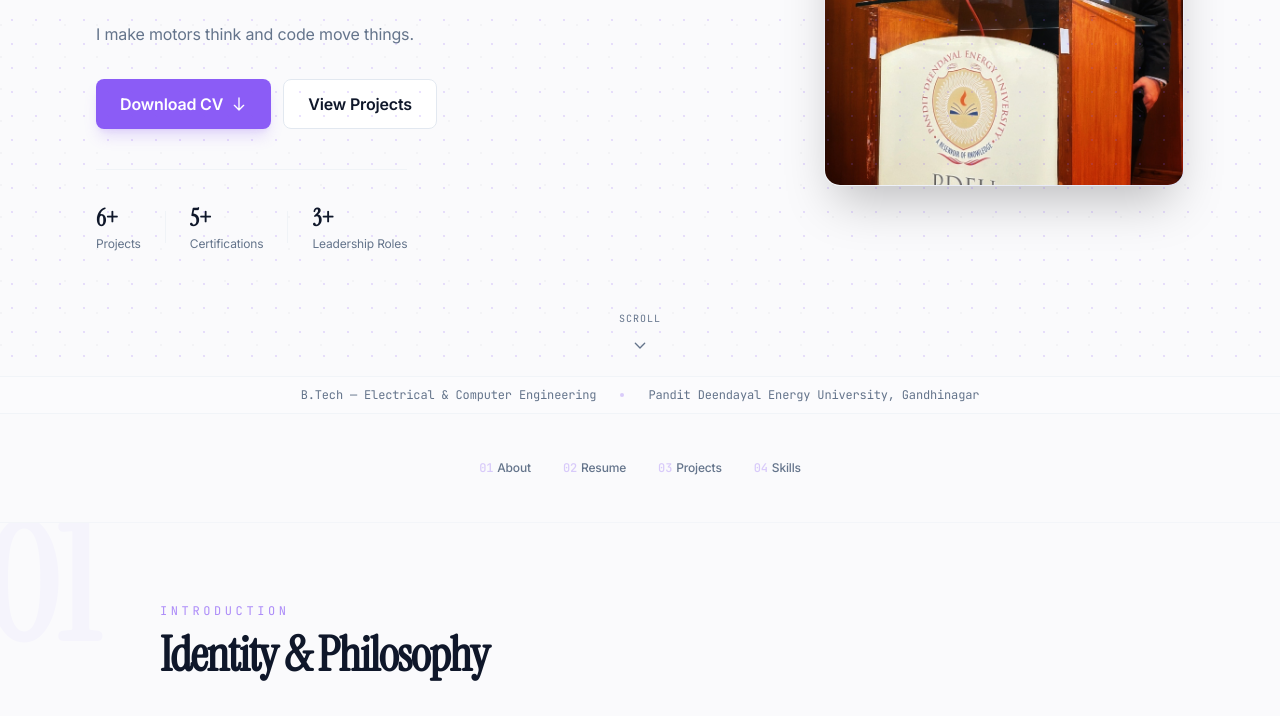
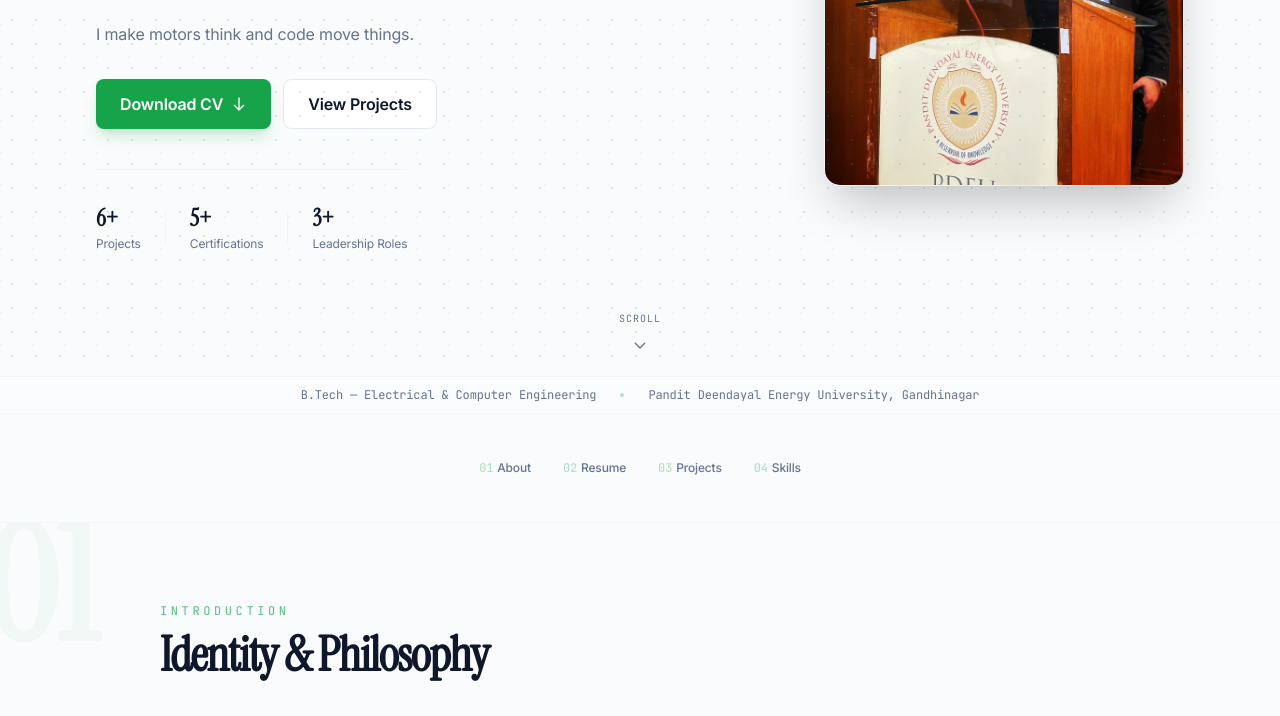
Before and after one commit to Gunraaj/Gunraaj.github.io, an Astro site: page / in a window 1280 px wide. Shown: the part 424-1140 px from the top of the page. Built offline with nearby package versions, Linux system fonts and the light colour scheme; Astro itself is replaced by a stand-in of ours.

Commit message:
revert: restore original green color scheme

```diff
--- a/src/components/SkillMatrix.astro
+++ b/src/components/SkillMatrix.astro
@@ -92,11 +92,11 @@ function getLeadershipIcon(name: string): string {
   <div class="ticker-wrapper" data-ticker>
     <div class="ticker-track">
       {doubleTechnical.map((skill) => (
-        <div class="flex items-center gap-3 px-5 py-2.5 rounded-full border border-border/40 bg-surface/60 hover:bg-surface hover:border-primary/50 transition-colors group cursor-default whitespace-nowrap shadow-sm hover:shadow-[0_0_20px_rgba(139,92,246,0.15)]">
-           <div class="w-6 h-6 rounded bg-background flex items-center justify-center border border-primary/30 text-primary group-hover:text-primary transition-colors shadow-[0_0_10px_rgba(139,92,246,0.2)]">
+        <div class="flex items-center gap-3 px-5 py-2.5 rounded-full border border-border/40 bg-surface/60 hover:bg-surface hover:border-primary/50 transition-colors group cursor-default whitespace-nowrap shadow-sm hover:shadow-[0_0_20px_rgba(34,197,94,0.15)]">
+           <div class="w-6 h-6 rounded bg-background flex items-center justify-center border border-primary/30 text-primary group-hover:text-primary transition-colors shadow-[0_0_10px_rgba(34,197,94,0.2)]">
             <Fragment set:html={getTechIcon(skill.name)} />
           </div>
-          <span class="text-sm font-display font-medium text-heading group-hover:text-primary transition-all duration-300 group-hover:[text-shadow:0_0_12px_rgba(139,92,246,0.6)]">{skill.name}</span>
+          <span class="text-sm font-display font-medium text-heading group-hover:text-primary transition-all duration-300 group-hover:[text-shadow:0_0_12px_rgba(34,197,94,0.6)]">{skill.name}</span>
           <span class="text-[10px] font-mono text-muted uppercase tracking-wider pl-3 ml-1 border-l border-border/60">{skill.details}</span>
         </div>
       ))}
@@ -107,11 +107,11 @@ function getLeadershipIcon(name: string): string {
   <div class="ticker-wrapper" data-ticker>
     <div class="ticker-track reverse">
       {doubleCreative.map((skill) => (
-        <div class="flex items-center gap-3 px-5 py-2.5 rounded-full border border-border/40 bg-surface/60 hover:bg-surface hover:border-primary/50 transition-colors group cursor-default whitespace-nowrap shadow-sm hover:shadow-[0_0_20px_rgba(139,92,246,0.15)]">
+        <div class="flex items-center gap-3 px-5 py-2.5 rounded-full border border-border/40 bg-surface/60 hover:bg-surface hover:border-primary/50 transition-colors group cursor-default whitespace-nowrap shadow-sm hover:shadow-[0_0_20px_rgba(34,197,94,0.15)]">
            <div class="w-6 h-6 rounded-full bg-background flex items-center justify-center border border-border/50 text-muted group-hover:text-primary transition-colors">
             <Fragment set:html={getCreativeIcon(skill.name)} />
           </div>
-          <span class="text-sm font-display font-medium text-heading group-hover:text-primary transition-all duration-300 group-hover:[text-shadow:0_0_12px_rgba(139,92,246,0.6)]">{skill.name}</span>
+          <span class="text-sm font-display font-medium text-heading group-hover:text-primary transition-all duration-300 group-hover:[text-shadow:0_0_12px_rgba(34,197,94,0.6)]">{skill.name}</span>
           <span class="text-[10px] font-mono text-muted uppercase tracking-wider pl-3 ml-1 border-l border-border/60">{(skill as any).evidence}</span>
         </div>
       ))}
@@ -122,11 +122,11 @@ function getLeadershipIcon(name: string): string {
   <div class="ticker-wrapper" data-ticker>
     <div class="ticker-track">
       {doubleLeadership.map((skill) => (
-        <div class="flex items-center gap-3 px-5 py-2.5 rounded-full border border-border/40 bg-surface/60 hover:bg-surface hover:border-primary/50 transition-colors group cursor-default whitespace-nowrap shadow-sm hover:shadow-[0_0_20px_rgba(139,92,246,0.15)]">
+        <div class="flex items-center gap-3 px-5 py-2.5 rounded-full border border-border/40 bg-surface/60 hover:bg-surface hover:border-primary/50 transition-colors group cursor-default whitespace-nowrap shadow-sm hover:shadow-[0_0_20px_rgba(34,197,94,0.15)]">
            <div class="w-6 h-6 flex items-center justify-center text-muted group-hover:text-primary transition-colors">
             <Fragment set:html={getLeadershipIcon(skill.name)} />
           </div>
-          <span class="text-sm font-display font-medium text-heading group-hover:text-primary transition-all duration-300 group-hover:[text-shadow:0_0_12px_rgba(139,92,246,0.6)]">{skill.name}</span>
+          <span class="text-sm font-display font-medium text-heading group-hover:text-primary transition-all duration-300 group-hover:[text-shadow:0_0_12px_rgba(34,197,94,0.6)]">{skill.name}</span>
           <span class="text-[10px] font-mono text-muted uppercase tracking-wider pl-3 ml-1 border-l border-border/60">{(skill as any).evidence}</span>
         </div>
       ))}
--- a/src/styles/global.css
+++ b/src/styles/global.css
@@ -4,10 +4,10 @@
 
 @layer base {
   :root {
-    --color-bg: 250 250 252;
+    --color-bg: 250 251 252;
     --color-surface: 255 255 255;
-    --color-primary: 139 92 246;
-    --color-accent: 99 102 241;
+    --color-primary: 22 163 74;
+    --color-accent: 14 165 233;
     --color-warning: 234 179 8;
     --color-text: 51 65 85;
     --color-heading: 15 23 42;
@@ -17,16 +17,16 @@
   }
 
   :root.dark {
-    --color-bg: 5 5 5;
-    --color-surface: 18 18 18;
-    --color-primary: 139 92 246;
-    --color-accent: 58 134 255;
-    --color-warning: 245 158 11;
-    --color-text: 148 163 184;
-    --color-heading: 248 250 252;
-    --color-muted: 100 116 139;
-    --color-border: 38 38 38;
-    --color-card-border: 248 250 252;
+    --color-bg: 9 9 11;
+    --color-surface: 18 18 22;
+    --color-primary: 34 197 94;
+    --color-accent: 56 189 248;
+    --color-warning: 250 204 21;
+    --color-text: 161 161 170;
+    --color-heading: 250 250 250;
+    --color-muted: 113 113 122;
+    --color-border: 39 39 42;
+    --color-card-border: 255 255 255;
   }
 
 
```
